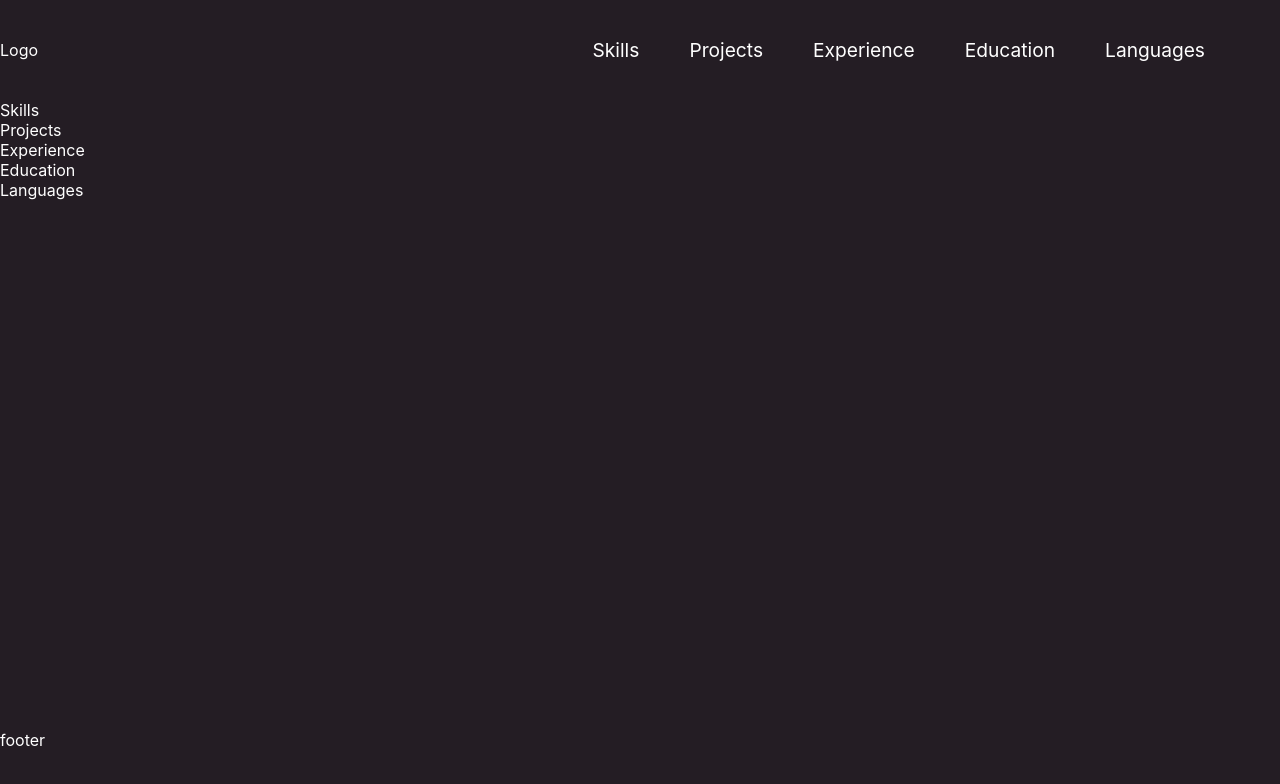
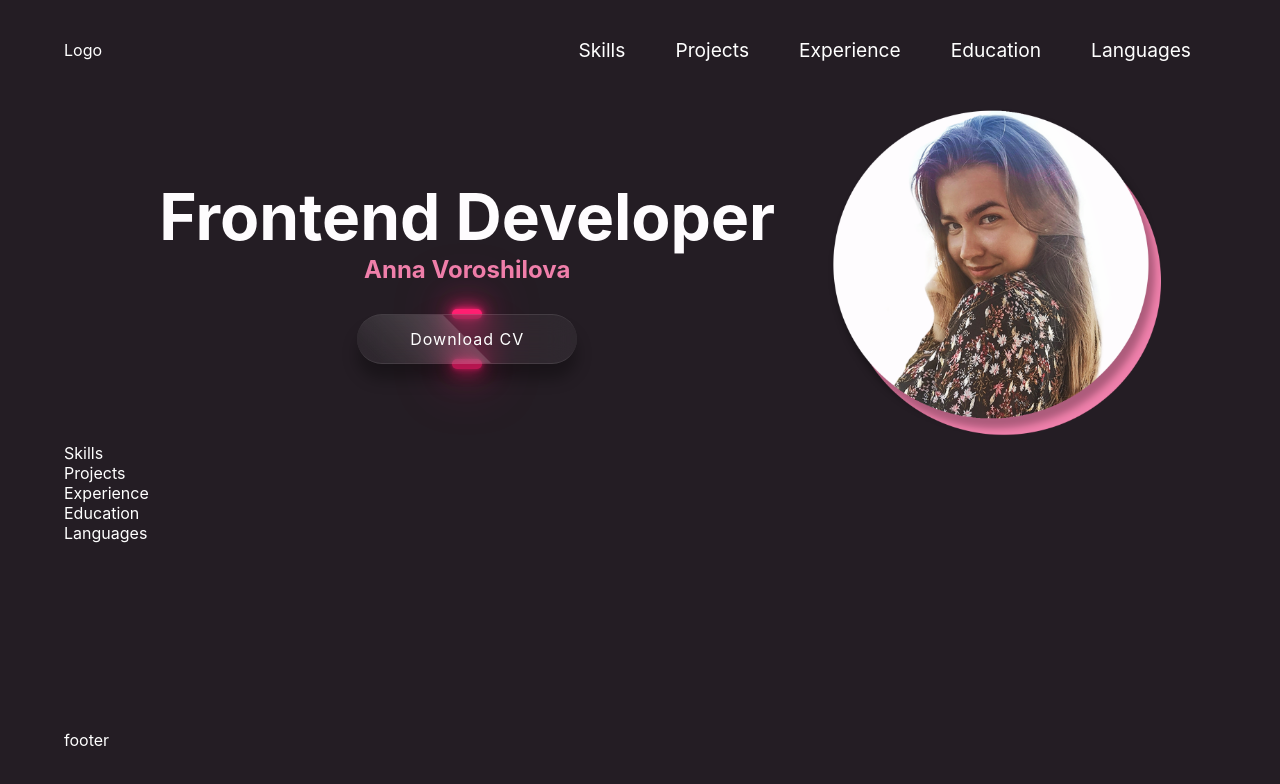
Before and after one commit to VoroshilovaAV/CV, a React (Create React App) app: page / in a window 1280 px wide. Shown: the top 784 px of the page. Built offline with nearby package versions, Linux system fonts and the light colour scheme.

Commit message:
feat: add main header and button

```diff
--- a/src/App.scss
+++ b/src/App.scss
@@ -1,12 +1,7 @@
-$bg-color: #241d24;
-$primary-color: #3c0f53;
-$text-primary-color: #fefcfe;
-$text-secondary-color: #d69fe9;
+@import "./constants/index.scss";
 
 header {
-  display: flex;
-  justify-content: space-between;
-  align-items: center;
+  position: sticky;
   min-height: 100px;
   width: 100vw;
   background-color: $bg-color;
--- /dev/null
+++ b/src/components/AboutMe/AboutMe.tsx
@@ -0,0 +1,22 @@
+import React from 'react';
+import { ReactComponent as Photo } from '../../assets/images/photo.svg';
+import './index.scss';
+
+const AboutMe = () => {
+  return (
+    <div className="aboutme-wrapper">
+      <section className="aboutme-wrapper__text">
+        <h1>Frontend Developer</h1>
+        <h3>Anna Voroshilova</h3>
+        <div className="aboutme-wrapper__btn">
+          <div className="aboutme-wrapper__link">
+            <a href="#">Download CV</a>
+          </div>
+        </div>
+      </section>
+      <Photo />
+    </div>
+  );
+};
+
+export default AboutMe;
--- /dev/null
+++ b/src/components/AboutMe/index.scss
@@ -0,0 +1,127 @@
+@import '../../constants/index.scss';
+
+h1 {
+    font-size: 4rem;
+    color: $text-primary-color;
+}
+
+h3 {
+    font-size: 1.5rem;
+    color: $text-secondary-color;
+}
+
+.aboutme-wrapper {
+    display: flex;
+    justify-content: center;
+    align-items: center;
+}
+
+.aboutme-wrapper__text {
+    flex-grow: 0.5;
+    text-align: center;
+}
+
+.aboutme-wrapper__btn {
+	display: flex;
+	flex-wrap: wrap;
+	justify-content: center;
+    margin-top: 30px;
+}
+.aboutme-wrapper__btn .aboutme-wrapper__link {
+	position: relative;
+	top: 0;
+	left: 0;
+	width: 220px;
+	height: 50px;
+	margin: 0;
+	display: flex;
+	justify-content: center;
+	align-items: center;
+}
+.aboutme-wrapper__btn .aboutme-wrapper__link a {
+	position: absolute;
+	top: 0;
+	left: 0;
+	width: 100%;
+	height: 100%;
+	display: flex;
+	justify-content: center;
+	align-items: center;
+	background: rgba(255, 255, 255, 0.05);
+	box-shadow: 0 15px 15px rgba(0, 0, 0, 0.3);
+	border-bottom: 1px solid rgba(255, 255, 255, 0.1);
+	border-top: 1px solid rgba(255, 255, 255, 0.1);
+	border-radius: 30px;
+	padding: 10px;
+	letter-spacing: 1px;
+	text-decoration: none;
+	overflow: hidden;
+	color: #fff;
+	font-weight: 400px;
+	z-index: 1;
+	transition: 0.5s;
+	backdrop-filter: blur(15px);
+}
+.aboutme-wrapper__btn .aboutme-wrapper__link:hover a {
+	letter-spacing: 3px;
+}
+.aboutme-wrapper__btn .aboutme-wrapper__link a::before {
+	content: "";
+	position: absolute;
+	top: 0;
+	left: 0;
+	width: 50%;
+	height: 100%;
+	background: linear-gradient(to left, rgba(255, 255, 255, 0.15), transparent);
+	transform: skewX(45deg) translate(0);
+	transition: 0.5s;
+	filter: blur(0px);
+}
+.aboutme-wrapper__btn .aboutme-wrapper__link:hover a::before {
+	transform: skewX(45deg) translate(200px);
+}
+.aboutme-wrapper__btn .aboutme-wrapper__link::before {
+	content: "";
+	position: absolute;
+	left: 50%;
+	transform: translatex(-50%);
+	bottom: -5px;
+	width: 30px;
+	height: 10px;
+	background: #f00;
+	border-radius: 10px;
+	transition: 0.5s;
+	transition-delay: 0.5;
+}
+.aboutme-wrapper__btn .aboutme-wrapper__link:hover::before /*lightup button*/ {
+	bottom: 0;
+	height: 50%;
+	width: 80%;
+	border-radius: 30px;
+}
+
+.aboutme-wrapper__btn .aboutme-wrapper__link::after {
+	content: "";
+	position: absolute;
+	left: 50%;
+	transform: translatex(-50%);
+	top: -5px;
+	width: 30px;
+	height: 10px;
+	background: #f00;
+	border-radius: 10px;
+	transition: 0.5s;
+	transition-delay: 0.5;
+}
+.aboutme-wrapper__btn .aboutme-wrapper__link:hover::after /*lightup button*/ {
+	top: 0;
+	height: 50%;
+	width: 80%;
+	border-radius: 30px;
+}
+.aboutme-wrapper__btn .aboutme-wrapper__link::before, /*chnage 1*/
+.aboutme-wrapper__btn .aboutme-wrapper__link::after {
+	background: #ff1f71;
+	box-shadow: 0 0 5px #ff1f71, 0 0 15px #ff1f71, 0 0 30px #ff1f71,
+		0 0 60px #ff1f71;
+}
--- a/src/components/Footer/Footer.tsx
+++ b/src/components/Footer/Footer.tsx
@@ -1,7 +1,12 @@
 import React from 'react';
+import './index.scss';
 
 const Footer = () => {
-  return <footer>footer</footer>;
+  return (
+    <footer>
+      <div className="footer-wrapper">footer</div>
+    </footer>
+  );
 };
 
 export default Footer;
--- /dev/null
+++ b/src/components/Footer/index.scss
@@ -0,0 +1,6 @@
+@import '../../constants/index.scss';
+
+.footer-wrapper {
+    min-height: 70px;
+    padding: 0 5vw;
+}
--- a/src/components/Header/Header.tsx
+++ b/src/components/Header/Header.tsx
@@ -6,8 +6,9 @@ const Header = () => {
   return (
     <>
       <header>
+        <div className="header-wrapper">
           <section>Logo</section>
-        <section className="header-links">
+          <nav className="header-links">
             <Link
               activeClass="active"
               to="skills"
@@ -58,7 +59,8 @@ const Header = () => {
             >
               Languages
             </Link>
-        </section>
+          </nav>
+        </div>
       </header>
     </>
   );
--- a/src/components/Header/index.scss
+++ b/src/components/Header/index.scss
@@ -1,7 +1,12 @@
-$text-secondary-color: #e99fbb;
+@import '../../constants/index.scss';
 
-.header-links {
-    padding-right: 50px;
+.header-wrapper {
+    display: flex;
+    flex-wrap: nowrap;
+    justify-content: space-between;
+    align-items: center;
+    min-height: 100px;
+    padding: 0 5vw;
 }
 
 .header-links > a {
--- a/src/components/Main/Main.tsx
+++ b/src/components/Main/Main.tsx
@@ -1,13 +1,18 @@
 import React from 'react';
+import AboutMe from '../AboutMe/AboutMe';
+import './index.scss';
 
 const Main = () => {
   return (
     <main>
-      <section id="skills">Skills</section>
-      <section id="projects">Projects</section>
-      <section id="experience">Experience</section>
-      <section id="education">Education</section>
-      <section id="languages">Languages</section>
+      <div className="main-wrapper">
+        <AboutMe />
+        <section id="skills">Skills</section>
+        <section id="projects">Projects</section>
+        <section id="experience">Experience</section>
+        <section id="education">Education</section>
+        <section id="languages">Languages</section>
+      </div>
     </main>
   );
 };
--- /dev/null
+++ b/src/components/Main/index.scss
@@ -0,0 +1,6 @@
+@import '../../constants/index.scss';
+
+.main-wrapper {
+    min-height: calc(100vh - 100px - 70px);
+    padding: 0 5vw;
+}
--- /dev/null
+++ b/src/constants/index.scss
@@ -0,0 +1,4 @@
+$bg-color: #241d24;
+$primary-color: #3c0f53;
+$text-primary-color: #fefcfe;
+$text-secondary-color: #ef7faa;
--- a/src/index.css
+++ b/src/index.css
@@ -1,6 +1,10 @@
+* {
+	margin: 0;
+	padding: 0;
+	box-sizing: border-box;
+}
+
 body {
-  margin: 0;
-  box-sizing: border-box;
   color: white;
   font-family: -apple-system, BlinkMacSystemFont, 'Segoe UI', 'Roboto', 'Oxygen',
     'Ubuntu', 'Cantarell', 'Fira Sans', 'Droid Sans', 'Helvetica Neue',
```
Also changed, not shown: src/assets/images/photo.svg (added). Lines whose indentation alone changed are shown as unchanged.
